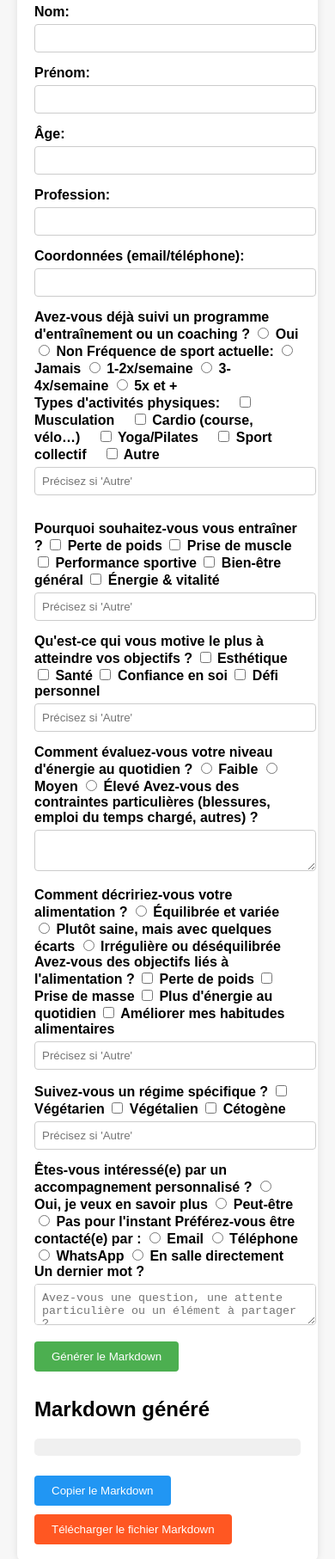
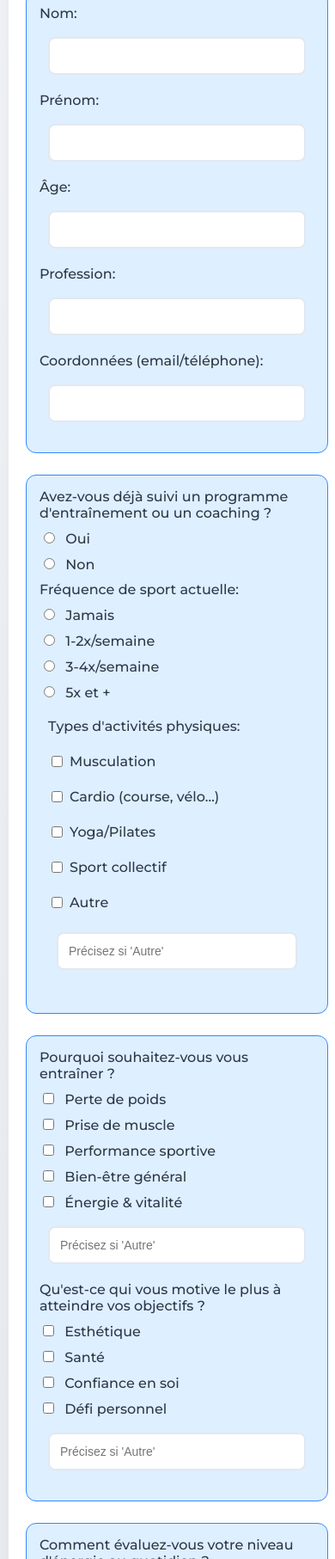
Before and after one commit to Vincent8314/Fiche-de-Rencontre-Client-Coaching-Fitness, a plain HTML site: page index.html in a window 390 px wide. Shown: the part 187-2000 px from the top of the page at 86% size. Drawn offline with Linux system fonts and the light colour scheme.

Commit message:
Update index.html

```diff
--- a/index.html
+++ b/index.html
@@ -3,67 +3,214 @@
 <head>
   <meta charset="UTF-8">
   <meta name="viewport" content="width=device-width, initial-scale=1.0">
+  <link href="https://fonts.googleapis.com/css2?family=Montserrat:wght@100;200;300;400;500;600;700&display=swap" rel="stylesheet">
   <title>Fiche de Rencontre Client – Coaching & Fitness</title>
   <style>
+    /* Styles de base */
+
     body {
-      font-family: Arial, sans-serif;
+      font-family: 'Montserrat', sans-serif;
+      font-weight: 200; /* ou 100 pour encore plus fin */
       margin: 0;
       padding: 20px;
-      background-color: #f7f7f7;
+      background: linear-gradient(135deg, #f5f7fa 0%, #e4e8eb 100%);
+      min-height: 100vh;
     }
+
     .container {
-      background-color: #fff;
+      background-color: #ffffff;
+      border-radius: 16px;
+      padding: 30px;
+      box-shadow: 0 8px 30px rgba(0, 0, 0, 0.08);
+      max-width: 1000px;
+      margin: 20px auto;
+      width: 90%; /* Ajout pour la responsivité */
+    }
+
+    h1 {
+      color: #1a202c;
+      text-align: center;
+      margin-bottom: 40px;
+      font-size: 2.2em;
+      font-weight: 700;
+      border-bottom: 3px solid #4c3bff;
+      padding-bottom: 10px;
+    }
+
+    /* Style des sections */
+    section {
+      background: #deefff;
+      border-radius: 12px;
+      padding: 25px;
+      margin-bottom: 25px;
+      border: 1px solid #318aff;
+    }
+
+    /* Style des labels */
+    label {
+      display: block;
+      margin-bottom: 10px;
+      color: #2d3748;
+      font-weight: 500;
+    }
+
+    /* Style des champs de saisie */
+    input[type="text"],
+    input[type="number"],
+    textarea {
+      width: calc(100% - 40px); /* Ajustement pour garder une marge de chaque côté */
+      padding: 12px;
+      margin: 8px 20px 20px; /* Marge de 20px à gauche et à droite */
+      border: 2px solid #e2e8f0;
       border-radius: 8px;
+      font-size: 16px;
+      transition: all 0.3s ease;
+      box-sizing: border-box; /* Pour inclure padding et border dans la largeur */
+    }
+
+    input[type="text"]:focus,
+    input[type="number"]:focus,
+    textarea:focus {
+      border-color: #4338ca;
+      box-shadow: 0 0 0 3px rgba(67, 56, 202, 0.1);
+      outline: none;
+    }
+
+    /* Style des checkboxes et radios */
+    .checkbox-group {
+      margin: 15px 20px; /* Ajout de marges latérales */
+      display: flex;
+      flex-wrap: wrap;
+      gap: 12px;
+    }
+
+    .checkbox-group label {
+      display: flex;
+      align-items: center;
+      margin: 5px 0;
+      min-width: 150px; /* Largeur minimum pour éviter des éléments trop serrés */
+    }
+
+    input[type="radio"],
+    input[type="checkbox"] {
+      margin-right: 8px;
+    }
+
+    /* Style des boutons */
+    .button {
+      padding: 12px 24px;
+      font-size: 16px;
+      font-weight: 600;
+      border-radius: 8px;
+      border: none;
+      cursor: pointer;
+      transition: all 0.3s ease;
+      margin: 10px 5px;
+    }
+
+    .button {
+      background-color: #4338ca;
+      color: white;
+    }
+
+    .button:hover {
+      background-color: #3730a3;
+      transform: translateY(-1px);
+    }
+
+    .button-copy {
+      background-color: #2563eb;
+    }
+
+    .button-copy:hover {
+      background-color: #1d4ed8;
+    }
+
+    .button-download {
+      background-color: #dc2626;
+    }
+
+    .button-download:hover {
+      background-color: #b91c1c;
+    }
+
+    /* Style de la section de sortie */
+    .output-section {
+      margin-top: 40px;
+      background: #f8fafc;
+      border-radius: 12px;
       padding: 20px;
-      box-shadow: 0 0 10px rgba(0, 0, 0, 0.1);
-      max-width: 900px;
-      margin: 0 auto;
     }
-    h1 {
-      text-align: center;
+
+    .output-section h2 {
+      color: #1a202c;
       margin-bottom: 20px;
     }
-    label {
-      font-weight: bold;
-    }
-    input[type="text"], input[type="number"], textarea {
-      width: 100%;
-      padding: 8px;
-      margin: 5px 0 15px;
-      border: 1px solid #ccc;
-      border-radius: 4px;
-    }
-    .checkbox-group {
-      margin-bottom: 15px;
-    }
-    .checkbox-group label {
-      margin-right: 15px;
-    }
-    .output-section {
-      margin-top: 30px;
-    }
+
     .output-section pre {
-      background-color: #f0f0f0;
-      padding: 10px;
-      border-radius: 5px;
+      background-color: #ffffff;
+      padding: 20px;
+      border-radius: 8px;
+      border: 1px solid #e2e8f0;
+      font-family: monospace;
       white-space: pre-wrap;
       word-wrap: break-word;
     }
+
+    /* Media Queries pour la responsivité */
+    @media screen and (max-width: 768px) {
+      body {
+        padding: 10px;
+      }
+
+      .container {
+        padding: 20px;
+        width: 95%;
+      }
+
+      h1 {
+        font-size: 1.8em;
+      }
+
+      section {
+        padding: 15px;
+      }
+
+      input[type="text"],
+      input[type="number"],
+      textarea {
+        width: calc(100% - 20px);
+        margin: 8px 10px 20px;
+      }
+
+      .checkbox-group {
+        margin: 15px 10px;
+      }
+
+      .checkbox-group label {
+        min-width: 120px;
+      }
+
       .button {
-      padding: 10px 20px;
-      background-color: #4CAF50;
-      color: white;
-      border: none;
-      border-radius: 4px;
-      cursor: pointer;
+        width: 100%;
+        margin: 10px 0;
       }
-    .button-download {
-      background-color: #FF5722;
-      margin-top: 10px;
     }
-    .button-copy {
-      background-color: #2196F3;
-      margin-top: 10px;
+
+    @media screen and (max-width: 480px) {
+      h1 {
+        font-size: 1.5em;
+      }
+
+      .checkbox-group label {
+        min-width: 100%;
+      }
+
+      input[type="text"],
+      input[type="number"],
+      textarea {
+        font-size: 14px;
+      }
     }
     </style>
   </head>
@@ -177,12 +324,14 @@
         <label><input type="radio" name="contact" value="Téléphone"> Téléphone</label>
         <label><input type="radio" name="contact" value="WhatsApp"> WhatsApp</label>
         <label><input type="radio" name="contact" value="En salle"> En salle directement</label>
+        <label>autres</label>
+        <input type="text" id="autre moyen de contact" name="autremoyendecontact" placeholder="me contacter par...'">
       </section>
 
       <!-- Section 7: Un dernier mot ? -->
       <section>
-        <label>Un dernier mot ?</label>
-        <textarea id="dernierMot" name="dernierMot" placeholder="Avez-vous une question, une attente particulière ou un élément à partager ?"></textarea>
+        <label>Avez-vous une question, une attente particulière ou un élément à partager ?</label>
+        <textarea id="dernierMot" name="dernierMot" placeholder="">votre partage</textarea>
       </section>
     </form>
 
@@ -206,9 +355,13 @@
     const markdownOutput = document.getElementById("markdownOutput");
 
     // Fonction utilitaire pour récupérer les valeurs des checkbox sélectionnées
-    function getCheckedValues(formData, name) {
+    function getCheckedValues(formData, name, autreField) {
       const values = [];
       document.querySelectorAll(`input[name="${name}"]:checked`).forEach(input => values.push(input.value));
+      const autreValue = formData.get(autreField);
+      if (autreValue) {
+        values.push(`Autre: ${autreValue}`);
+      }
       return values.length > 0 ? values.join(", ") : "Aucune sélection";
     }
 
@@ -229,12 +382,12 @@
       markdown += `\n### 2. Expérience sportive\n`;
       markdown += `- **Avez-vous déjà suivi un programme d'entraînement ?** ${formData.get('experienceCoaching') || "Non renseigné"}\n`;
       markdown += `- **Fréquence de sport actuelle**: ${formData.get('frequenceSport') || "Non renseigné"}\n`;
-      markdown += `- **Types d'activités physiques**: ${getCheckedValues(formData, 'typeActivites')}\n`;
+      markdown += `- **Types d'activités physiques**: ${getCheckedValues(formData, 'typeActivites', 'typeActivitesAutre')}\n`;
 
       // Section 3: Objectifs & motivations
       markdown += `\n### 3. Objectifs & motivations\n`;
-      markdown += `- **Pourquoi s'entraîner ?** ${getCheckedValues(formData, 'objectifs')}\n`;
-      markdown += `- **Motivations principales**: ${getCheckedValues(formData, 'motivations')}\n`;
+      markdown += `- **Pourquoi s'entraîner ?** ${getCheckedValues(formData, 'objectifs', 'objectifsAutre')}\n`;
+      markdown += `- **Motivations principales**: ${getCheckedValues(formData, 'motivations', 'motivationsAutre')}\n`;
 
       // Section 4: Niveau d'énergie & contraintes
       markdown += `\n### 4. Niveau d'énergie & contraintes\n`;
@@ -244,14 +397,17 @@
       // Section 5: Alimentation
       markdown += `\n### 5. Alimentation\n`;
       markdown += `- **Type d'alimentation**: ${formData.get('alimentation') || "Non renseigné"}\n`;
-      markdown += `- **Objectifs alimentaires**: ${getCheckedValues(formData, 'objectifsAlimentation')}\n`;
-      markdown += `- **Régime spécifique**: ${getCheckedValues(formData, 'regime')}\n`;
+      markdown += `- **Objectifs alimentaires**: ${getCheckedValues(formData, 'objectifsAlimentation', 'objectifsAlimentationAutre')}\n`;
+      markdown += `- **Régime spécifique**: ${getCheckedValues(formData, 'regime', 'regimeAutre')}\n`;
 
-      // Section 6: Engagement
        markdown += `\n### 6. Engagement & suivi\n`;
       markdown += `- **Accompagnement personnalisé ?** ${formData.get('accompagnement') || "Non renseigné"}\n`;
-      markdown += `- **Mode de contact préféré**: ${formData.get('contact') || "Non renseigné"}\n`;
-
+      let contact = formData.get('contact') || "Non renseigné";
+      const autreContact = formData.get('autremoyendecontact');
+      if (autreContact) {
+        contact += `, Autre moyen de contact: ${autreContact}`;
+      }
+      markdown += `- **Mode de contact préféré**: ${contact}\n`;
       // Section 7: Dernier mot
       markdown += `\n### 7. Un dernier mot ?\n`;
       markdown += `${formData.get('dernierMot') || "Non renseigné"}\n`;
@@ -282,3 +438,4 @@
     form.addEventListener("change", updateMarkdown);
   });
 </script>
+</html>
```
Lines whose indentation alone changed are shown as unchanged.
